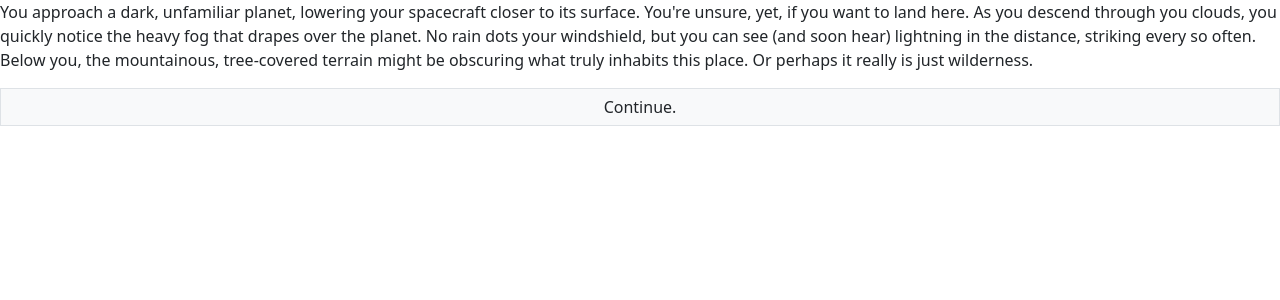
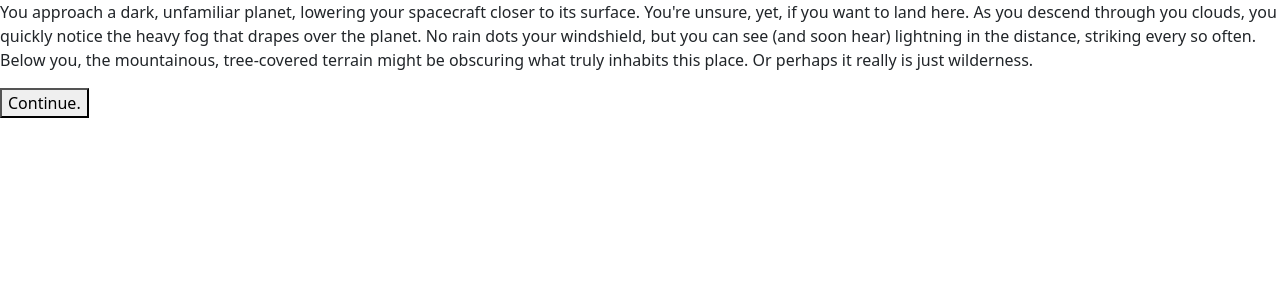
Before and after one commit to kv422/Nebulous-Enigma, a React (Vite) app in the folder client/: page /game in a window 1280 px wide. Shown: the top 300 px of the page. Built offline with nearby package versions, Linux system fonts and the light colour scheme; no server answers.

Commit message:
Game Branch
Added CSS to the game branch.

```diff
--- a/client/src/components/game/Choice.jsx
+++ b/client/src/components/game/Choice.jsx
@@ -2,7 +2,7 @@ import React from 'react'
 
 function Choice({ handleClick, text }) {
   return (
-    <button onClick={ handleClick } className='btn btn-default border w-100 bg-light rounded-0'>
+    <button onClick={ handleClick } className='button-33'>
       { text }
     </button>
   )
--- a/client/src/components/game/Prompt.jsx
+++ b/client/src/components/game/Prompt.jsx
@@ -22,11 +22,11 @@ function Prompt({ currentID, choiceClicked }) {
 
 
   return (
-    <div>
-      <div>
+    <div className='gameBG'>
+      <div  className='story'>
         <p> { story[currentID].text } </p>
       </div>
-      <div>
+      <div className='choice'>
         { story[currentID].choice.map((choice) => {
           return (
             // goes to a choice which is an index, here "choice.goTo" goes to the button that was clicked goto index
```
